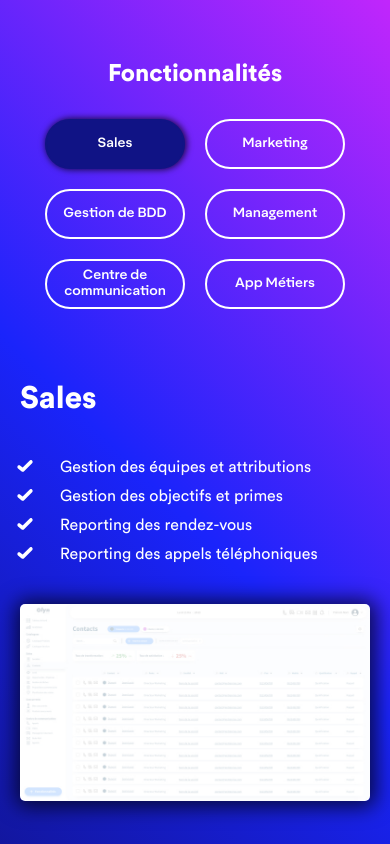
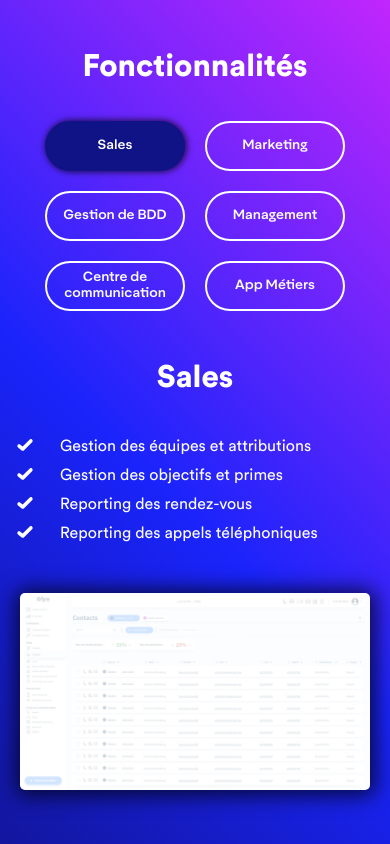
Before and after one commit to hanva/test_nga, a plain HTML site: page index.html in a window 390 px wide. Shown: the top 844 px of the page. Drawn offline with Linux system fonts and the light colour scheme.

Commit message:
finished

```diff
--- a/assets/styles/style.css
+++ b/assets/styles/style.css
@@ -52,7 +52,7 @@ ul, li {
 .container {
     position: relative;
     margin: auto;
-    max-width: 1240px;
+    max-width: 1200px;
     padding: 30px 60px;
 }
 
@@ -103,7 +103,7 @@ ul, li {
     margin: 30px 0 60px;
 }
 
-.features__content .title {
+.title {
     font-size: 31px;
 }
 
@@ -200,9 +200,14 @@ ul, li {
         width: 140px;
     }
 
+    .title {
+        text-align: center;
+        margin-top: 8px;
+    }
+
     .features__content--item img {
         width: 100%;
-        margin: 30px auto auto;
+        margin: 40px auto auto;
     }
 
     /** Cascading **/
```
